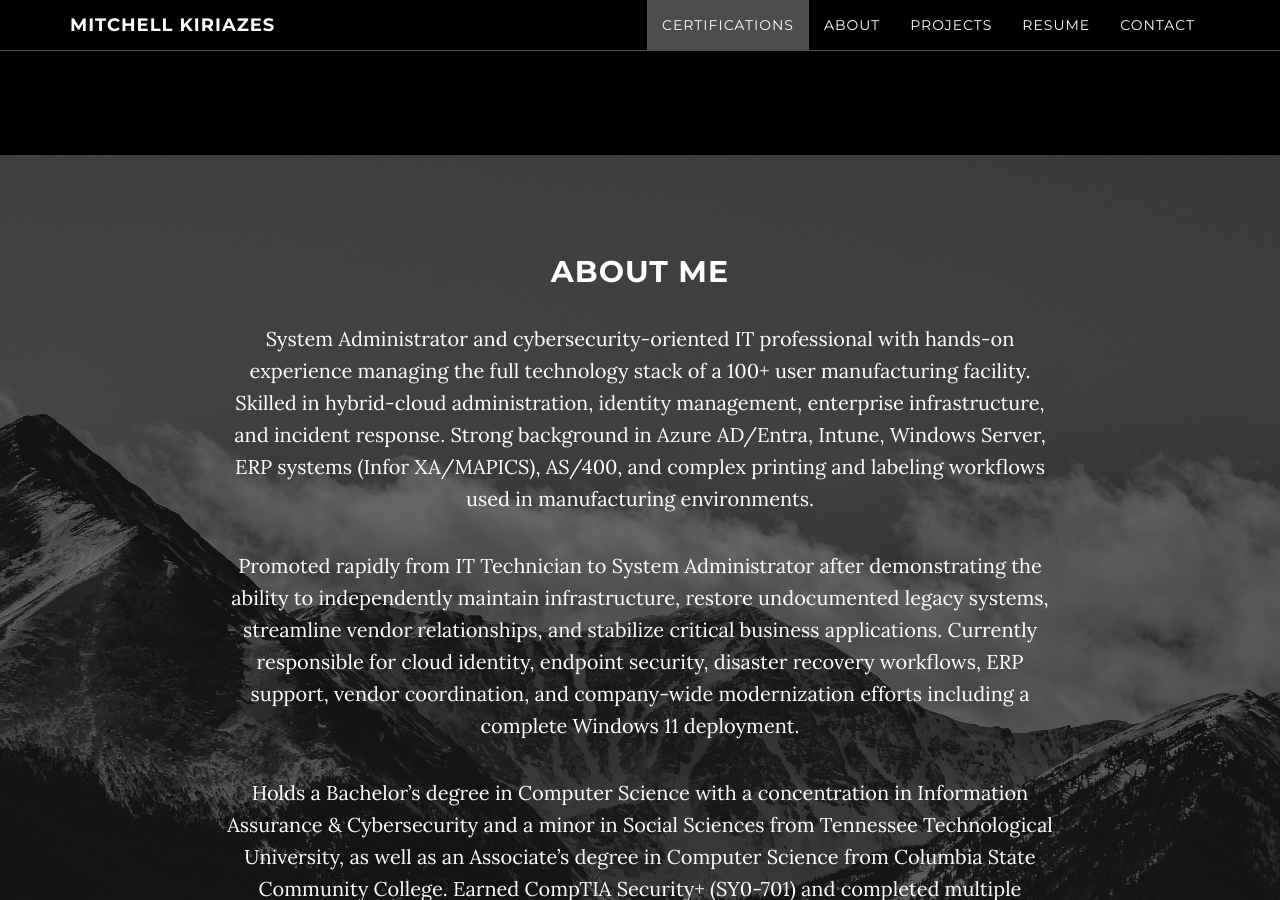
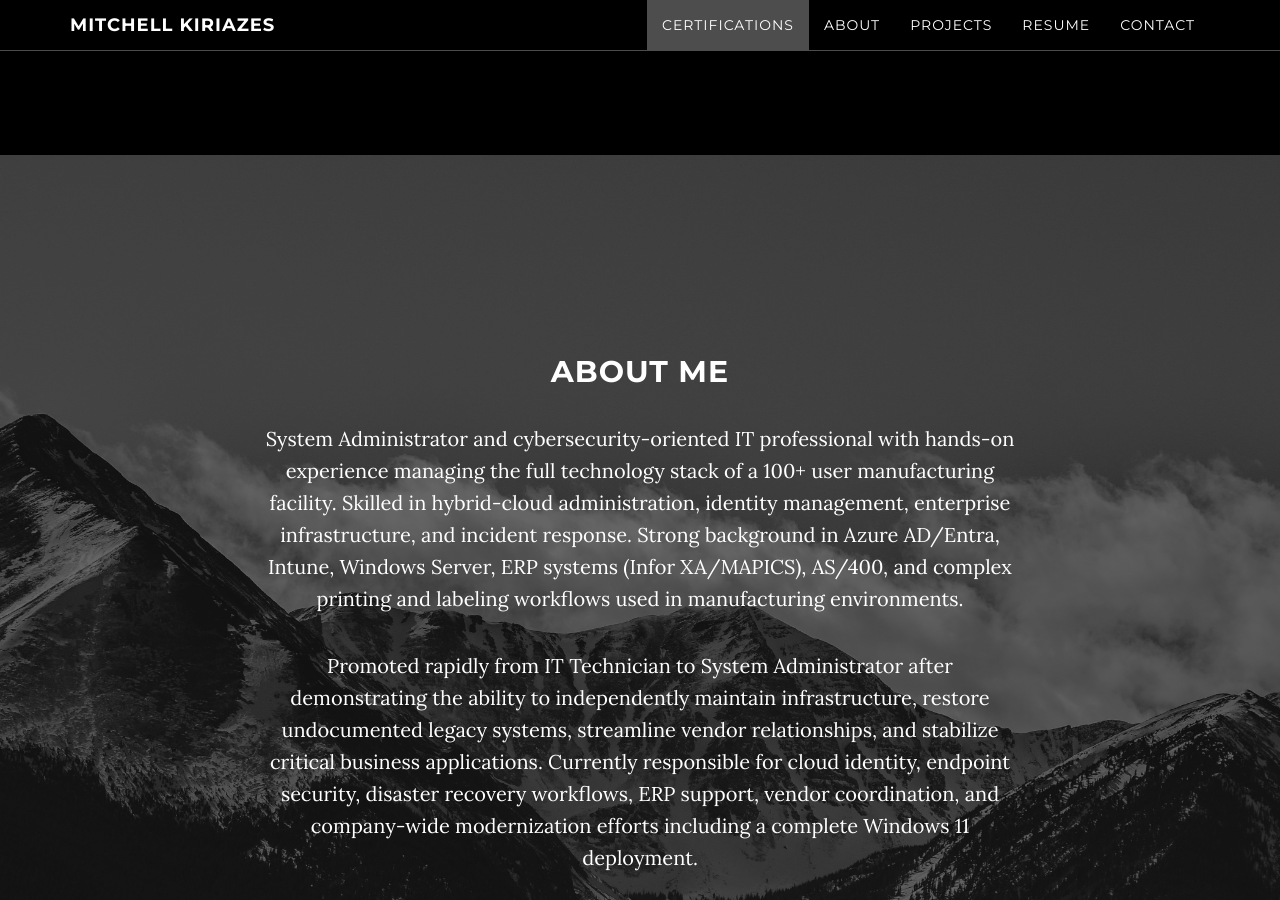
Before and after one commit to M-Kiriazes/M-Kiriazes.github.io, a Jekyll site: the page built from index.html, in a window 1280 px wide and 900 px high, scrolled down 1147 px. Built offline with Jekyll 4.4.1, drawn with Linux system fonts in a browser that asks for light colours.

Commit message:
Update about.html

```diff
--- a/_includes/about.html
+++ b/_includes/about.html
@@ -1,7 +1,9 @@
 <!-- About Section -->
-<section id="about" class="bg-mountain content-section text-center" style="padding-bottom: 100px; padding-top: 100px;">
-    <div class="row">
-        <div class="col-lg-8 col-lg-offset-2">
+<section id="about" class="bg-mountain content-section text-center">
+    <div class="container" style="padding-bottom: 100px; padding-top: 100px;">
+        <div class="row">
+            <div class="col-lg-8 col-lg-offset-2">
+
             <h2>About Me</h2>
 
             <p>System Administrator and cybersecurity-oriented IT professional with hands-on experience managing the full technology stack of a 100+ user manufacturing facility. Skilled in hybrid-cloud administration, identity management, enterprise infrastructure, and incident response. Strong background in Azure AD/Entra, Intune, Windows Server, ERP systems (Infor XA/MAPICS), AS/400, and complex printing and labeling workflows used in manufacturing environments.</p>
```
